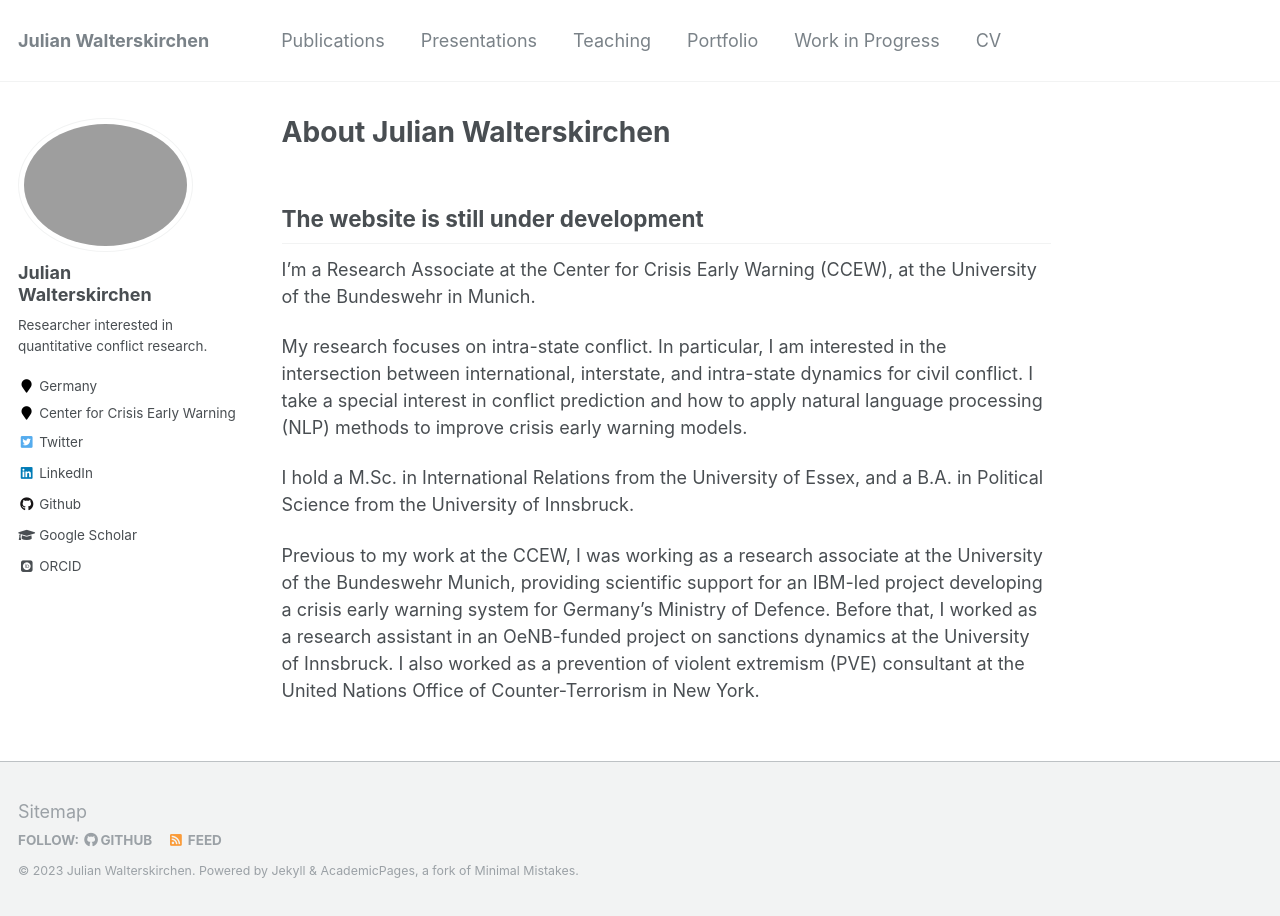
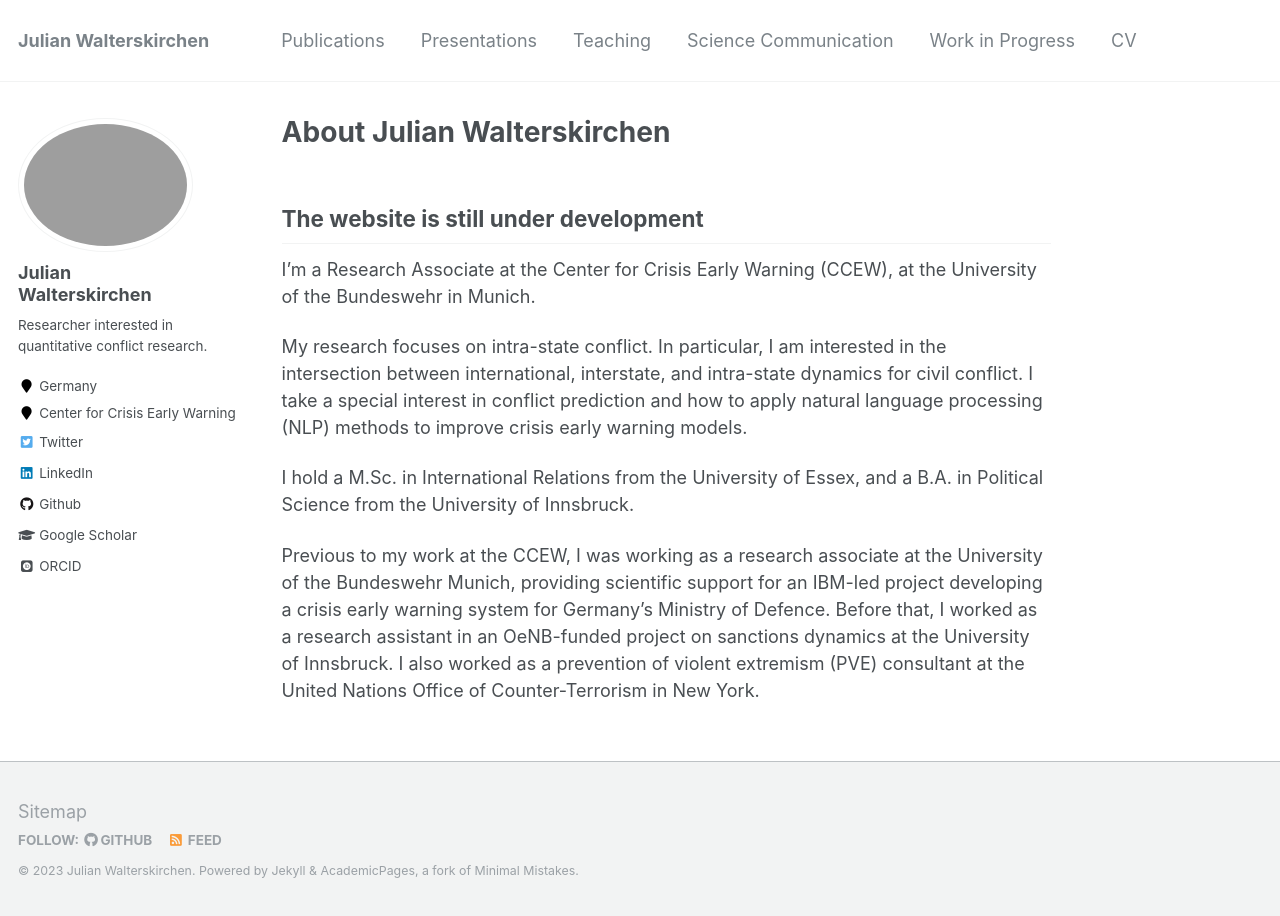
Before and after one commit to jwalterskirchen/jwalterskirchen.github.io, a Jekyll site: the page built from _pages/about.md, in a window 1280 px wide. Built offline with Jekyll 4.4.1, drawn with Linux system fonts in a browser that asks for light colours; some web fonts are replaced.

Commit message:
Update navigation.yml

```diff
--- a/_data/navigation.yml
+++ b/_data/navigation.yml
@@ -9,7 +9,7 @@ main:
   - title: "Teaching"
     url: /teaching/
 
-  - title: "Portfolio"
+  - title: "Science Communication"
     url: /portfolio/
 
   - title: "Work in Progress"
```
